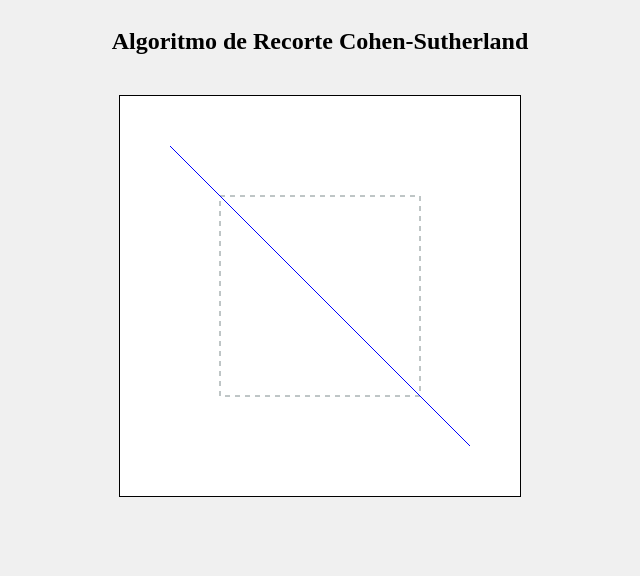
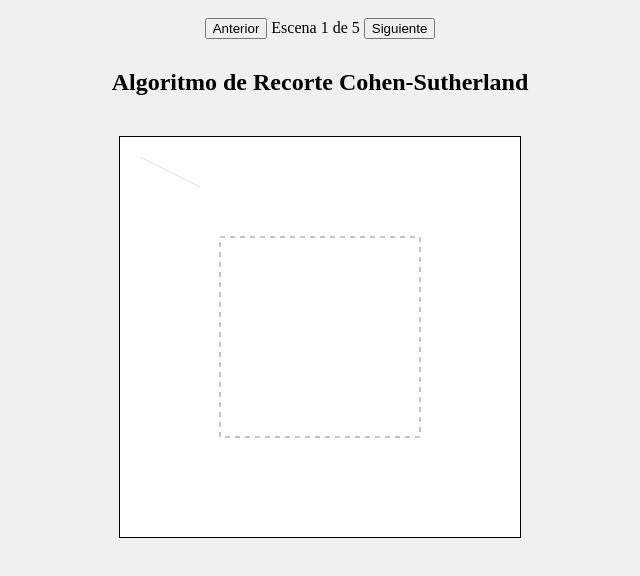
Before and after one commit to Jair-Bello/taller31, a plain HTML site: page index.htm in a window 1280 px wide. Shown: the whole page, without its empty margins (320-960 px from the left). Drawn offline with Linux system fonts and the light colour scheme.

Commit message:
Agrega navegación entre escenas y casos de prueba

```diff
--- a/index.htm
+++ b/index.htm
@@ -21,6 +21,13 @@
 </head>
 
 <body>
+
+    <div style="margin: 10px;">
+        <button onclick="cambiarEscena(-1)">Anterior</button>
+        <span id="txtEscena">Escena 1 de 5</span>
+        <button onclick="cambiarEscena(1)">Siguiente</button>
+    </div>
+
     <h2>Algoritmo de Recorte Cohen-Sutherland</h2>
     <canvas id="canvasClip" width="400" height="400"></canvas>
     <script src="script.js"></script>
--- a/script.js
+++ b/script.js
@@ -10,6 +10,15 @@ const LEFT = 1; // 0001
 const RIGHT = 2; // 0010
 const BOTTOM = 4; // 0100
 const TOP = 8; // 1000
+
+const casosPrueba = [
+    { p1: { x: 20, y: 20 }, p2: { x: 80, y: 50 }, desc: "Fuera" },
+    { p1: { x: 150, y: 150 }, p2: { x: 250, y: 250 }, desc: "Adentro" },
+    { p1: { x: 50, y: 150 }, p2: { x: 200, y: 200 }, desc: "Parcial" },
+    { p1: { x: 50, y: 150 }, p2: { x: 350, y: 250 }, desc: "Atraviesa" },
+    { p1: { x: 80, y: 80 }, p2: { x: 100, y: 100 }, desc: "Esquina" }
+];
+let indiceActual = 0;
 
 function dibujarViewport() {
     ctx.strokeStyle = "#7f8c8d";
@@ -79,5 +88,18 @@ function cohenSutherland(x1, y1, x2, y2) {
     return accept ? { x1, y1, x2, y2 } : null;
 }
 
-// Prueba manual
-dibujarLinea(50, 50, 350, 350, "blue", 1);
+
+function render() {
+    ctx.clearRect(0, 0, canvas.width, canvas.height);
+    dibujarViewport();
+    const data = casosPrueba[indiceActual];
+    dibujarLinea(data.p1.x, data.p1.y, data.p2.x, data.p2.y, "#ddd", 1);
+    const r = cohenSutherland(data.p1.x, data.p1.y, data.p2.x, data.p2.y);
+    if (r) dibujarLinea(r.x1, r.y1, r.x2, r.y2, "red", 3);
+}
+
+function cambiarEscena(dir) {
+    indiceActual = (indiceActual + dir + casosPrueba.length) % casosPrueba.length;
+    render();
+}
+render();
```
